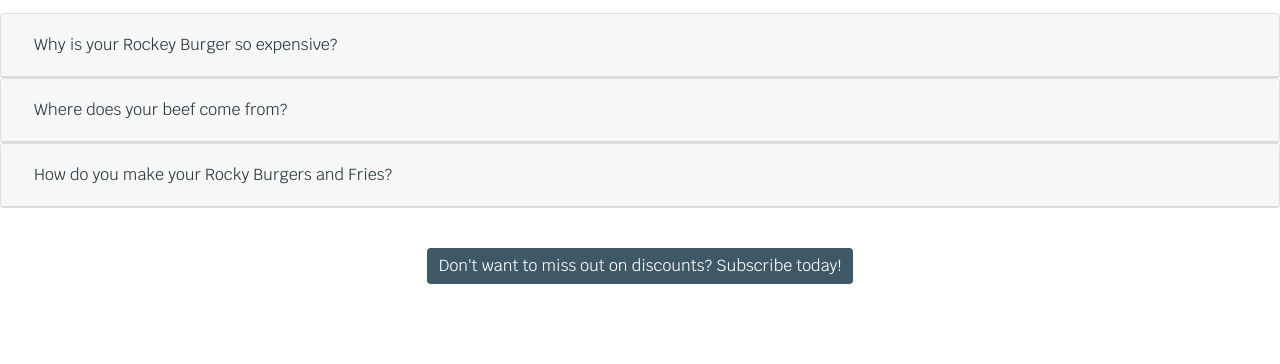
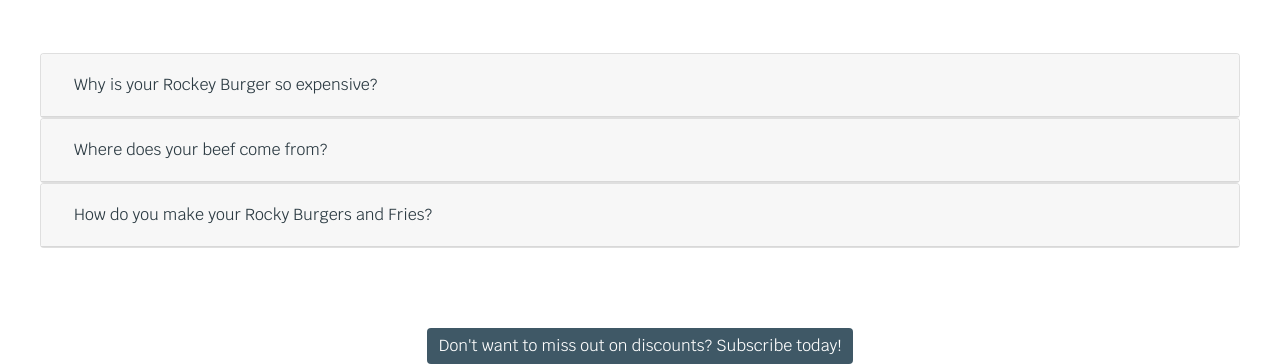
Before and after one commit to meganmsmith58/project1_hamburger, a website: page faq.html in a window 1280 px wide. Shown: the part 454-818 px from the top of the page. Drawn offline with nearby package versions, Linux system fonts and the light colour scheme.

Commit message:
added-padding-faq-page

```diff
--- a/scss/faq.scss
+++ b/scss/faq.scss
@@ -10,6 +10,8 @@ $accentfont: 'Staatliches', cursive;
 
 .middle-faq {
   font-family: $mainfont;
+  margin-top: 10px;
+  padding: 40px;
 }
 
 .card-header {
```
Also changed, not shown: locations.html (+1 -1 lines), css/faq.css, css/style.css.
